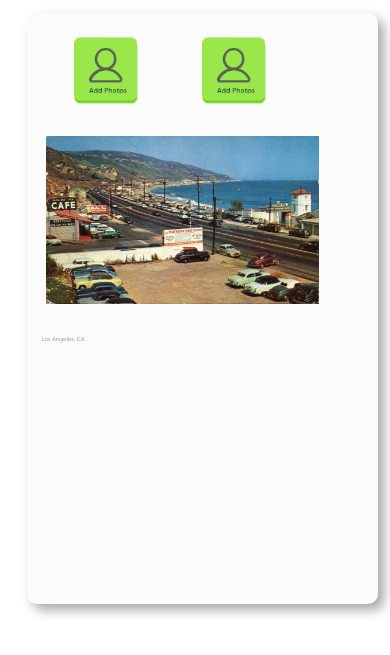
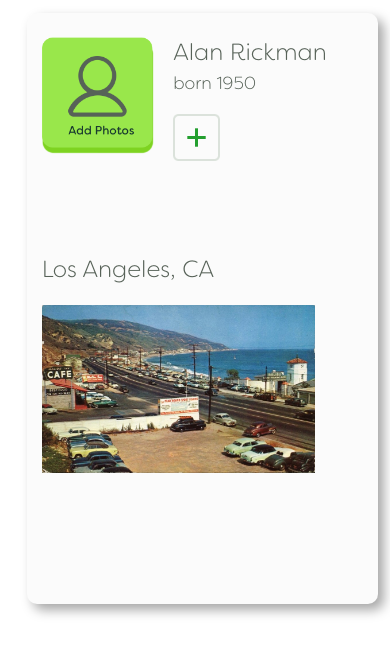
Before and after one commit to mill3rtime/Montage, a plain HTML site: page story.html in a window 390 px wide. Shown: the part 79-734 px from the top of the page. Drawn offline with Linux system fonts and the light colour scheme.

Commit message:
story layout done

```diff
--- a/css/styles.css
+++ b/css/styles.css
@@ -32,7 +32,9 @@ body {
 }
 
 
-
+#small-plus {
+    width:12vw;
+}
 
 
 .next{
@@ -183,9 +185,10 @@ width:  100%;
 @media (max-width: 575px) {
 
     .profile-small {
-        width:50%;
+        width: 100%;
+        position: relative;
         align-self: flex-start !important;
-        margin-left: 1rem !important;
+        margin-right: 5vw;
     }
 
 }
@@ -437,26 +440,31 @@ max-width: 20vw;
 
 .empty-images {
     margin-bottom: 2rem;
-    max-width: 8rem;
+    max-width: 7rem;
     display: block;
 }
 
 #inner-card {
-    width:100%;s
+    width:110%;
 }
 
 
 .result-images {
-    margin-bottom: 2rem;
+    margin-bottom: 1rem;
     padding-right:2rem;
     max-height: 28vh;
     max-width:95%;
     display: block;
-    margin-left: 1vw;
+    /*margin-left: 1vw;*/
 }
+
+
+@media (min-width: 576px) {
+
 
 .result-name {
     font-size:3vw;
+    line-height: 1;
 
 }
 .result-date {
@@ -467,6 +475,31 @@ max-width: 20vw;
 .result-place {
     font-size: 1.5vw;
 }
+
+}
+
+
+@media (max-width: 575px) {
+
+
+    .result-name {
+        font-size:6vw;
+
+    }
+    .result-date {
+        font-size:4.5vw;
+
+    }
+
+    .result-place {
+        font-size: 6vw;
+        margin-top: 8vh;
+    }
+
+}
+
+
+
 
 .service-text {
     margin-top: 2rem;
--- a/story.html
+++ b/story.html
@@ -24,13 +24,14 @@
 
 <div class="container-fluid" id="result-contain">
 
+  <!--desktop header-->
     <div class="row hidden-sm-down" id="logo-2-box">
         <a href ="./index.html">
             <img class="pl-0" src= "images/logo.png" id="logo-2">
-
         </a>
     </div>
 
+    <!--mobile header-->
     <div>
         <div class="row mt-0 pt-0 hidden-md-up justify-content-center">
             <img src="images/stripe-dark.png">
@@ -43,35 +44,40 @@
     <div class= "col styled-card-1 justify-content-start mt-3 pt-4" id="result-card">
 
 <div id="inner-card">
+    <!--green images desktop-->
         <div class= "hidden-sm-down row justify-content-start" id=""> <!--DESKTOP start green sqrs section-->
             <div>
-                <img class ="mx-auto empty-images"
+                <img class ="mr-4 ml-3 empty-images"
                      src="images/profile.png" id="profile-small">
 
             </div>
 
             <div>
-                <img class ="mx-auto empty-images row"
+                <img class ="mr-4 empty-images row"
                      src="images/blank-image.png">
             </div>
 
             <div>
-                <img class ="mx-auto empty-images mr-5 row h"
+                <img class ="mr empty-images mr-5 row h"
                      src="images/blank-image.png">
             </div>
         </div>
 
 
-    <!--mobile top of card content here -->
+    <!--mobile green square name and date content here -->
     <div class= " hidden-md-up d-flex flex-row justify-content-start" id=""> <!--MOBILE start green sqrs section-->
         <div class="d-flex flex-column">
-            <img class ="mx-auto empty-images profile-small"
+            <img class ="empty-images profile-small"
                  src="images/profile.png">
         </div>
 
-        <div class="d-flex flex-column">
-            <img class ="mx-auto empty-images profile-small"
-                 src="images/profile.png">
+        <div class="d-flex flex-column text-left">
+            <p class="result-name mb-0"> Alan Rickman</p>
+            <p class="result-date"> born 1950</p>
+            <img id ="small-plus"
+                 src="images/add-photo.png">
+        </div>
+
         </div>
 
         </div>
@@ -79,10 +85,11 @@
 
 
             <!--PCH IMAGE for MOBILE-->
-                <div class="hidden-md-up">
+                <div class="hidden-md-up mt-4">
+                    <p class ="result-place">  Los Angeles, CA </p>
                     <img class ="result-images align-self-end"
                          src="images/pch-2.jpg">
-                    <p class ="result-place">  Los Angeles, CA </p>
+
                 </div>
 
 
```
